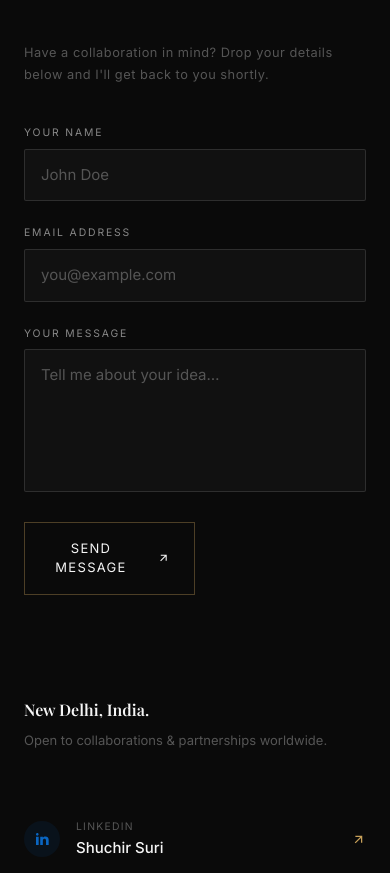
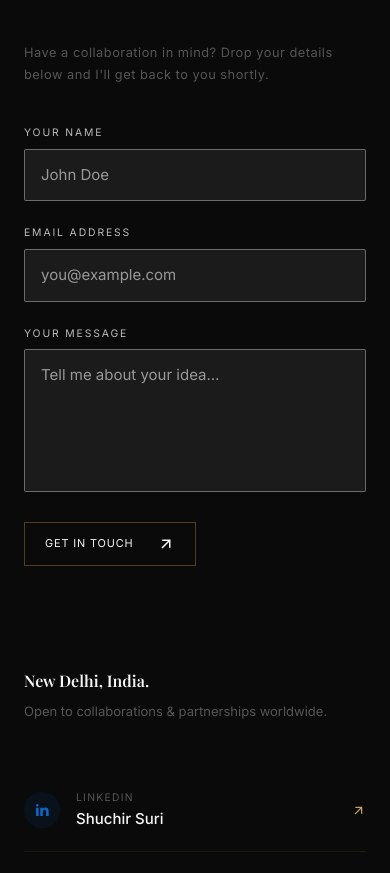
Before and after one commit to deepak640/suchir-website, a Next.js app: page / in a window 390 px wide. Shown: the part 2840-3713 px from the top of the page. Built offline with nearby package versions, Linux system fonts and the light colour scheme; a web font is replaced by a local one.

Commit message:
Improve contact form visibility and button label
Brighter field borders, labels and placeholders; button renamed to Get in Touch; one-line button on mobile.

Co-Authored-By: Claude Sonnet 4.6 <noreply@anthropic.com>

```diff
--- a/app/components/Contact/index.tsx
+++ b/app/components/Contact/index.tsx
@@ -54,8 +54,8 @@ function Field({
   const [focused, setFocused] = useState(false);
   const sharedStyle: React.CSSProperties = {
     width: '100%',
-    background: focused ? 'rgba(200,161,90,0.04)' : 'rgba(255,255,255,0.03)',
-    border: `1px solid ${focused ? '#C8A15A' : 'rgba(255,255,255,0.12)'}`,
+    background: focused ? 'rgba(200,161,90,0.06)' : 'rgba(255,255,255,0.07)',
+    border: `1px solid ${focused ? '#C8A15A' : 'rgba(255,255,255,0.35)'}`,
     color: '#F5F5F5',
     fontSize: '0.9375rem',
     padding: '0.875rem 1rem',
@@ -75,7 +75,7 @@ function Field({
           fontSize: '0.65rem',
           letterSpacing: '0.18em',
           textTransform: 'uppercase',
-          color: focused ? '#C8A15A' : '#888',
+          color: focused ? '#C8A15A' : '#bbb',
           marginBottom: '0.5rem',
           transition: 'color 0.3s',
         }}
@@ -105,7 +105,7 @@ function Field({
           style={{ ...sharedStyle }}
         />
       )}
-      <style>{`input::placeholder, textarea::placeholder { color: #555; }`}</style>
+      <style>{`input::placeholder, textarea::placeholder { color: #999; }`}</style>
     </div>
   );
 }
@@ -250,7 +250,7 @@ export default function Contact() {
                     e.currentTarget.style.color = '#F5F5F5';
                   }}
                 >
-                  <span>Send Message</span>
+                  <span>Get in Touch</span>
                   <RiArrowRightUpLine size={18} />
                 </button>
               </form>
@@ -339,7 +339,7 @@ export default function Contact() {
       <style>{`
         @media (max-width: 767px) {
           .contact-cols { grid-template-columns: 1fr !important; gap: 3rem !important; }
-          .send-btn { width: 50% !important; }
+          .send-btn { width: auto !important; font-size: 0.68rem !important; white-space: nowrap !important; padding: 0.75rem 1.25rem !important; letter-spacing: 0.08em !important; }
         }
       `}</style>
     </section>
```
